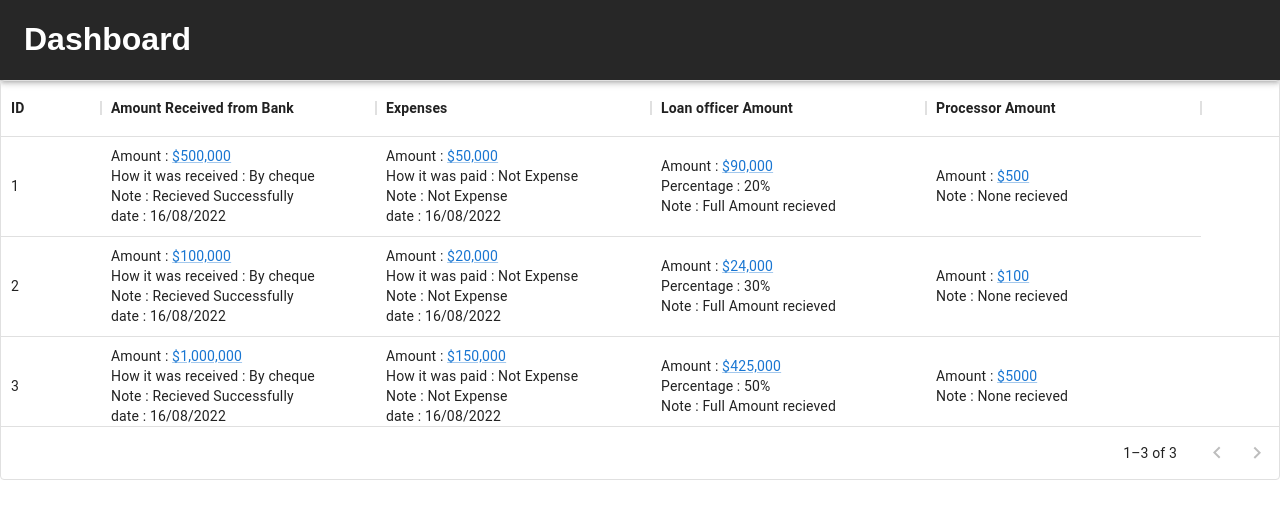
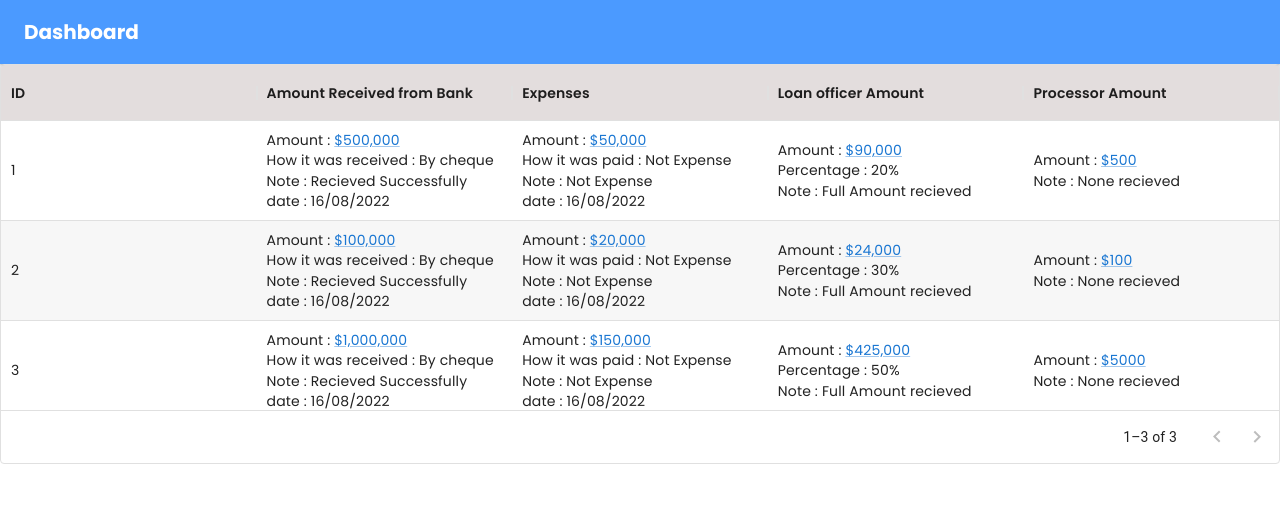
Before and after one commit to GuleriaRakesh/Capital_project, a React (Create React App) app: page / in a window 1280 px wide. Shown: the top 518 px of the page. Built offline with nearby package versions, Linux system fonts and the light colour scheme.

Commit message:
Table design

```diff
--- a/src/App.css
+++ b/src/App.css
@@ -1,3 +1,4 @@
+@import url("https://fonts.googleapis.com/css2?family=Open+Sans:ital,wght@0,400;0,500;0,600;0,700;0,800;1,300;1,400;1,500;1,700;1,800&family=Poppins:ital,wght@0,100;0,200;0,300;0,400;0,500;0,600;0,700;0,800;0,900;1,500;1,700;1,800&display=swap");
 .App {
   text-align: center;
 }
@@ -37,3 +38,13 @@
     transform: rotate(360deg);
   }
 }
+
+* {
+  font-family: "Poppins", sans-serif;
+}
+
+.izLKnD .MuiAppBar-root.MuiAppBar-colorPrimary {
+  -webkit-backdrop-filter: blur(20px);
+  backdrop-filter: blur(20px);
+  background: rgba(255, 255, 255, 0.7);
+}
--- a/src/components/HomeComponents/Home.style.tsx
+++ b/src/components/HomeComponents/Home.style.tsx
@@ -1,12 +1,49 @@
-import styled from 'styled-components';
+import styled from "styled-components";
 
 const HomeStyles = styled.div`
-.HomePage {
-  font-family: sans-serif;
-  text-align: center;
-  .MuiDataGrid-cell{
-    height: 200px;
+  .HomePage {
+    font-family: sans-serif;
+    text-align: center;
+    .MuiDataGrid-cell {
+      height: 200px;
+    }
   }
-}
-`
+
+  .MuiAppBar-root.MuiAppBar-colorPrimary {
+    background: #4b9aff;
+  }
+
+  .MuiDataGrid-row[role="row"]:nth-child(2n) {
+    background: #f7f7f7;
+  }
+  h1 {
+    font-size: 20px;
+  }
+
+  .izLKnD .MuiAppBar-root.MuiAppBar-colorPrimary {
+    -webkit-backdrop-filter: blur(20px);
+    backdrop-filter: blur(20px);
+    -webkit-transition: box-shadow 300ms cubic-bezier(0.4, 0, 0.2, 1) 0ms;
+    transition: box-shadow 300ms cubic-bezier(0.4, 0, 0.2, 1) 0ms;
+    box-shadow: 0px 2px 4px -1px rgb(0 0 0 / 20%),
+      0px 4px 5px 0px rgb(0 0 0 / 14%), 0px 1px 10px 0px rgb(0 0 0 / 12%);
+    display: flex;
+    width: 100%;
+    color: #fff;
+    padding: 8px 16px;
+    -webkit-transition: width 300ms cubic-bezier(0.4, 0, 0.2, 1) 0ms;
+    transition: width 300ms cubic-bezier(0.4, 0, 0.2, 1) 0ms;
+    box-shadow: none;
+    -webkit-backdrop-filter: blur(20px);
+    backdrop-filter: blur(20px);
+    border-style: solid;
+    border-color: #e7ebf0;
+    border-width: 0;
+    border-bottom-width: thin;
+    background-color: #007fff;
+  }
+  .css-lz5g83 .super-app-theme--header {
+    background: #e3dddd;
+  }
+`;
 export default HomeStyles;
--- a/src/components/HomeComponents/HomePage.tsx
+++ b/src/components/HomeComponents/HomePage.tsx
@@ -1,7 +1,15 @@
-import React from 'react'
-import HomeStyles from './Home.style';
-import { AppBar, Box, createTheme, Link, SelectChangeEvent, ThemeProvider, Toolbar } from '@mui/material';
-import { DataGrid, GridColDef } from '@mui/x-data-grid';
+import React from "react";
+import HomeStyles from "./Home.style";
+import {
+  AppBar,
+  Box,
+  createTheme,
+  Link,
+  SelectChangeEvent,
+  ThemeProvider,
+  Toolbar,
+} from "@mui/material";
+import { DataGrid, GridColDef } from "@mui/x-data-grid";
 
 interface State {
   amount: string;
@@ -13,20 +21,20 @@ interface State {
 
 const darkTheme = createTheme({
   palette: {
-        mode: 'dark',
+    mode: "dark",
     primary: {
-            main: '#1976d2',
+      main: "#1976d2",
     },
   },
 });
 
 export default function HomePage() {
-    const [percentage, setPercentage] = React.useState('');
+  const [percentage, setPercentage] = React.useState("");
   const [values, setValues] = React.useState<State>({
-        amount: '',
-        expenses: '',
-        weight: '',
-        weightRange: '',
+    amount: "",
+    expenses: "",
+    weight: "",
+    weightRange: "",
     showPassword: false,
   });
   const handleChange = (event: SelectChangeEvent) => {
@@ -40,81 +48,91 @@ export default function HomePage() {
   const rows = [
     {
       id: 1,
-            expenses: '$50,000',
-            amount_received: '$500,000',
-            how_amount_received: 'By cheque',
+      expenses: "$50,000",
+      amount_received: "$500,000",
+      how_amount_received: "By cheque",
       notes: {
         amount_note: "Recieved Successfully",
         expense_note: "Not Expense",
         loa_note: "Full Amount recieved",
-                pr_note: "None recieved"
+        pr_note: "None recieved",
       },
       dates: {
         amount_note: "16/08/2022",
-                expense_note: "16/08/2022"
+        expense_note: "16/08/2022",
       },
       LOA_amount: "$90,000",
-            LOA_percent: '20%',
-            PR_amount: "$500"
+      LOA_percent: "20%",
+      PR_amount: "$500",
     },
     {
       id: 2,
-            expenses: '$20,000',
-            amount_received: '$100,000',
-            how_amount_received: 'By cheque',
+      expenses: "$20,000",
+      amount_received: "$100,000",
+      how_amount_received: "By cheque",
       notes: {
         amount_note: "Recieved Successfully",
         expense_note: "Not Expense",
         loa_note: "Full Amount recieved",
-                pr_note: "None recieved"
+        pr_note: "None recieved",
       },
       dates: {
         amount_note: "16/08/2022",
-                expense_note: "16/08/2022"
+        expense_note: "16/08/2022",
       },
       LOA_amount: "$24,000",
-            LOA_percent: '30%',
-            PR_amount: "$100"
+      LOA_percent: "30%",
+      PR_amount: "$100",
     },
     {
       id: 3,
-            expenses: '$150,000',
-            amount_received: '$1,000,000',
-            how_amount_received: 'By cheque',
+      expenses: "$150,000",
+      amount_received: "$1,000,000",
+      how_amount_received: "By cheque",
       notes: {
         amount_note: "Recieved Successfully",
         expense_note: "Not Expense",
         loa_note: "Full Amount recieved",
-                pr_note: "None recieved"
+        pr_note: "None recieved",
       },
       dates: {
         amount_note: "16/08/2022",
-                expense_note: "16/08/2022"
+        expense_note: "16/08/2022",
       },
       LOA_amount: "$425,000",
-            LOA_percent: '50%',
-            PR_amount: "$5000"
+      LOA_percent: "50%",
+      PR_amount: "$5000",
     },
   ];
   const columns: GridColDef[] = [
-        { field: 'id', headerName: 'ID', width: 100, headerClassName: 'super-app-theme--header', },
     {
-            field: 'amount_received',
-            headerName: 'Amount Received from Bank',
-            width: 275,
+      field: "id",
+      headerName: "ID",
+      flex: 1,
+      headerClassName: "super-app-theme--header",
+    },
+    {
+      field: "amount_received",
+      headerName: "Amount Received from Bank",
+      flex: 1,
       sortable: false,
-            align: 'left',
-            headerClassName: 'super-app-theme--header',
+      align: "left",
+      headerClassName: "super-app-theme--header",
       renderCell: (params) => {
-                console.log("params")
+        console.log("params");
         return (
           <>
             <Box
               className="name_main"
-                            style={{ cursor: "pointer", display: "flex" }}>
-                            <Box >
-                                <Box>Amount : <Link href="#"> {params.row.amount_received}</Link></Box>
-                                <Box>How it was received : {params.row.how_amount_received}</Box>
+              style={{ cursor: "pointer", display: "flex" }}
+            >
+              <Box>
+                <Box>
+                  Amount : <Link href="#"> {params.row.amount_received}</Link>
+                </Box>
+                <Box>
+                  How it was received : {params.row.how_amount_received}
+                </Box>
                 <Box> Note : {params.row.notes.amount_note}</Box>
                 <Box>date : {params.row.dates.amount_note}</Box>
               </Box>
@@ -124,21 +142,24 @@ export default function HomePage() {
       },
     },
     {
-            field: 'expenses',
-            headerName: 'Expenses',
-            width: 275,
+      field: "expenses",
+      headerName: "Expenses",
+      flex: 1,
       sortable: false,
-            align: 'left',
-            headerClassName: 'super-app-theme--header',
+      align: "left",
+      headerClassName: "super-app-theme--header",
       renderCell: (params) => {
-                console.log("params")
+        console.log("params");
         return (
           <>
             <Box
               className="name_main"
-                            style={{ cursor: "pointer", display: "flex" }}>
-                            <Box >
-                                <Box>Amount : <Link href="#">{params.row.expenses}</Link></Box>
+              style={{ cursor: "pointer", display: "flex" }}
+            >
+              <Box>
+                <Box>
+                  Amount : <Link href="#">{params.row.expenses}</Link>
+                </Box>
                 <Box>How it was paid : {params.row.notes.expense_note}</Box>
                 <Box> Note : {params.row.notes.expense_note}</Box>
                 <Box>date : {params.row.dates.expense_note}</Box>
@@ -149,21 +170,24 @@ export default function HomePage() {
       },
     },
     {
-            field: 'LOA_amount',
-            headerName: 'Loan officer Amount',
+      field: "LOA_amount",
+      headerName: "Loan officer Amount",
       sortable: false,
-            width: 275,
-            align: 'left',
-            headerClassName: 'super-app-theme--header',
+      flex: 1,
+      align: "left",
+      headerClassName: "super-app-theme--header",
       renderCell: (params) => {
-                console.log("params")
+        console.log("params");
         return (
           <>
             <Box
               className="name_main"
-                            style={{ cursor: "pointer", display: "flex" }}>
-                            <Box >
-                                <Box>Amount : <Link href="#">{params.row.LOA_amount}</Link></Box>
+              style={{ cursor: "pointer", display: "flex" }}
+            >
+              <Box>
+                <Box>
+                  Amount : <Link href="#">{params.row.LOA_amount}</Link>
+                </Box>
                 <Box>Percentage : {params.row.LOA_percent}</Box>
                 <Box> Note : {params.row.notes.loa_note}</Box>
               </Box>
@@ -173,21 +197,24 @@ export default function HomePage() {
       },
     },
     {
-            field: 'PR_amount',
-            headerName: 'Processor Amount',
+      field: "PR_amount",
+      headerName: "Processor Amount",
       sortable: false,
-            width: 275,
-            align: 'left',
-            headerClassName: 'super-app-theme--header',
+      flex: 1,
+      align: "left",
+      headerClassName: "super-app-theme--header",
       renderCell: (params) => {
-                console.log("params")
+        console.log("params");
         return (
           <>
             <Box
               className="name_main"
-                            style={{ cursor: "pointer", display: "flex" }}>
-                            <Box >
-                                <Box>Amount : <Link href="#">{params.row.PR_amount}</Link></Box>
+              style={{ cursor: "pointer", display: "flex" }}
+            >
+              <Box>
+                <Box>
+                  Amount : <Link href="#">{params.row.PR_amount}</Link>
+                </Box>
                 <Box> Note : {params.row.notes.pr_note}</Box>
               </Box>
             </Box>
@@ -200,19 +227,24 @@ export default function HomePage() {
     <HomeStyles>
       <div className="HomePage">
         <ThemeProvider theme={darkTheme}>
-                    <AppBar position="static" color="primary" >
+          <AppBar position="static" color="primary">
             <Toolbar>
               <h1>Dashboard</h1>
             </Toolbar>
           </AppBar>
         </ThemeProvider>
-                <Box sx={{
-                    '& .super-app-theme--header': {
-                        '& .MuiDataGrid-columnHeaderTitle': {
+        <Box
+          sx={{
+            "& .super-app-theme--header": {
+              "& .MuiDataGrid-columnHeaderTitle": {
                 fontWeight: 600,
-                        }
-                    }, height: 400, width: '100%', textAlign: "left"
-                }}>
+              },
+            },
+            height: 400,
+            width: "100%",
+            textAlign: "left",
+          }}
+        >
           <DataGrid
             rows={rows}
             columns={columns}
```
Lines whose indentation alone changed are shown as unchanged.
